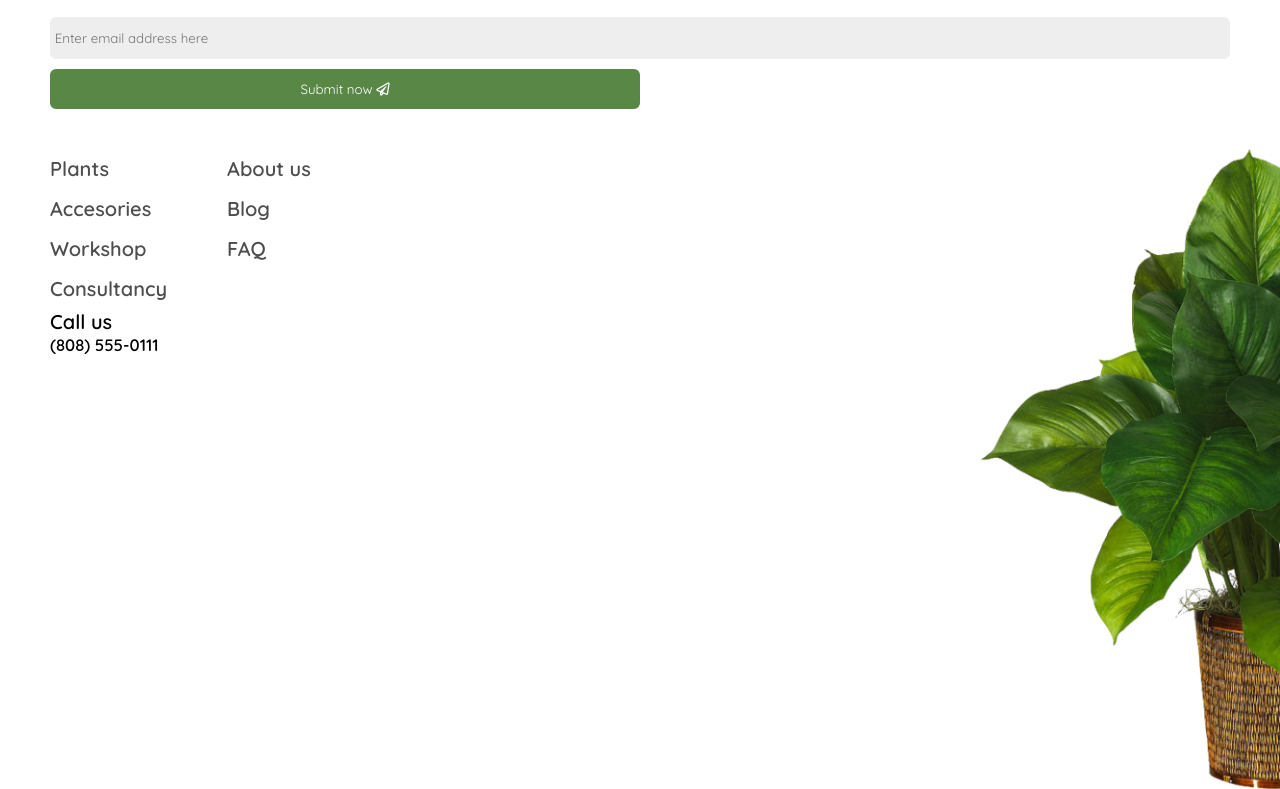
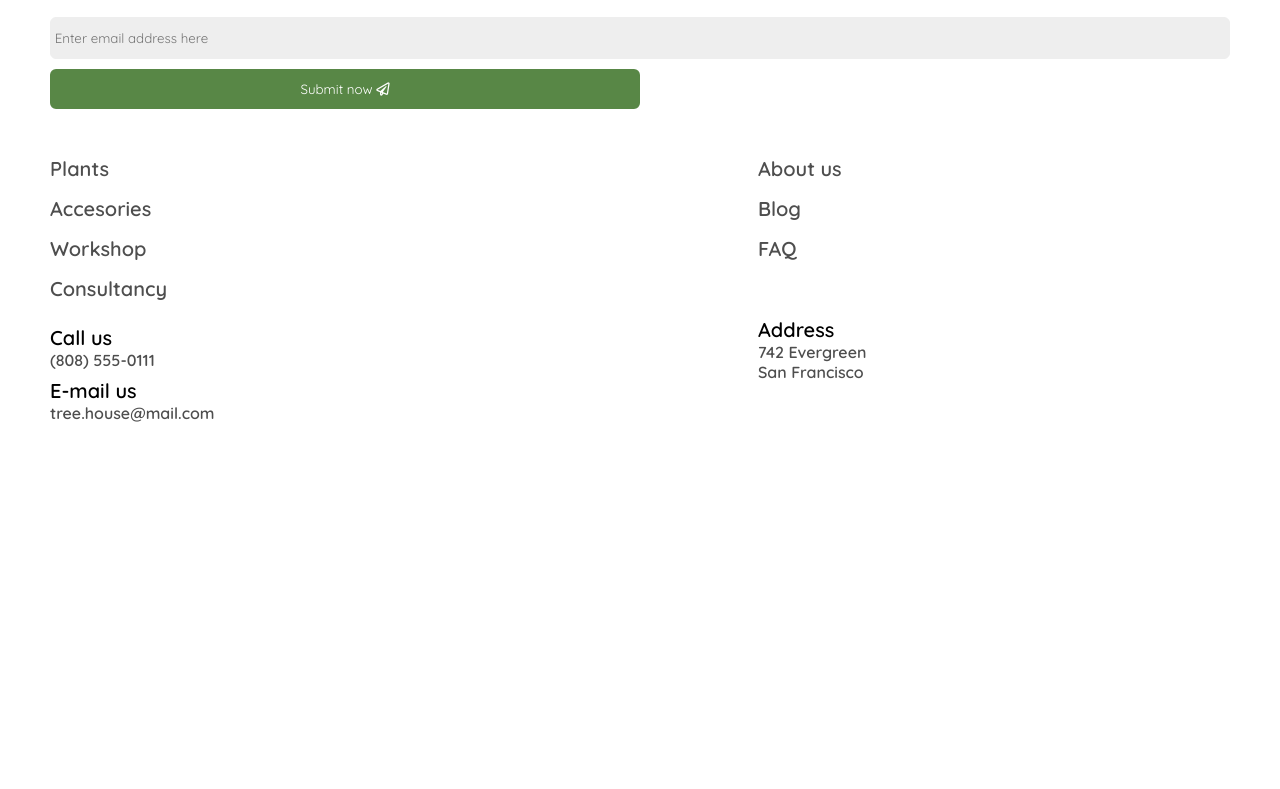
Before and after one commit to namiranda/tree-house, a plain HTML site: page index.html in a window 1280 px wide. Shown: the part 3764-4553 px from the top of the page. After the commit the page ends 4237 px from the top, so only its background shows below. Drawn offline with nearby package versions, Linux system fonts and the light colour scheme.

Commit message:
agrego footer

```diff
--- a/index.html
+++ b/index.html
@@ -155,11 +155,25 @@
                 <li><a href="#">About us</a></li>
                 <li><a href="#">Blog</a></li>
                 <li><a href="#">FAQ</a></li>
-            </ul> <img src="assets/footer-img.png" alt="">
+            </ul>
+            <!-- <img src="assets/footer-img.png" alt=""> -->
         </nav>
-        <section>
-            <h4>Call us</h4>
-            <h5>(808) 555-0111</h5>
+        <section class="contact-info">
+            <div>
+                <div>
+                    <h4>Call us</h4>
+                    <h5>(808) 555-0111</h5>
+                </div>
+                <div>
+                    <h4>E-mail us</h4>
+                    <h5>tree.house@mail.com</h5>
+                </div>
+            </div>
+            <div>
+                <h4>Address</h4>
+                <h5>742 Evergreen</h5>
+                <h5>San Francisco</h5>
+            </div>
         </section>
     </footer>
     <script src="app.js"></script>
--- a/style.css
+++ b/style.css
@@ -275,15 +275,32 @@ footer nav a {
 }
 
 footer nav ul:first-of-type {
-    padding-right: 3rem;
+    width: 60%;
 }
 
 footer img {
     position: absolute;
     bottom: 100;
     right: 0;
-    width: 40%;
+    width: 35%;
     max-width: 300px;
+}
+
+.contact-info {
+    display: flex;
+}
+
+.contact-info div {
+    padding-top: 8px;
+}
+
+.contact-info div:first-of-type {
+    width: 60%;
+}
+
+.contact-info h5 {
+    font-size: 16px;
+    color: #4e4e4e;
 }
 
 
```
